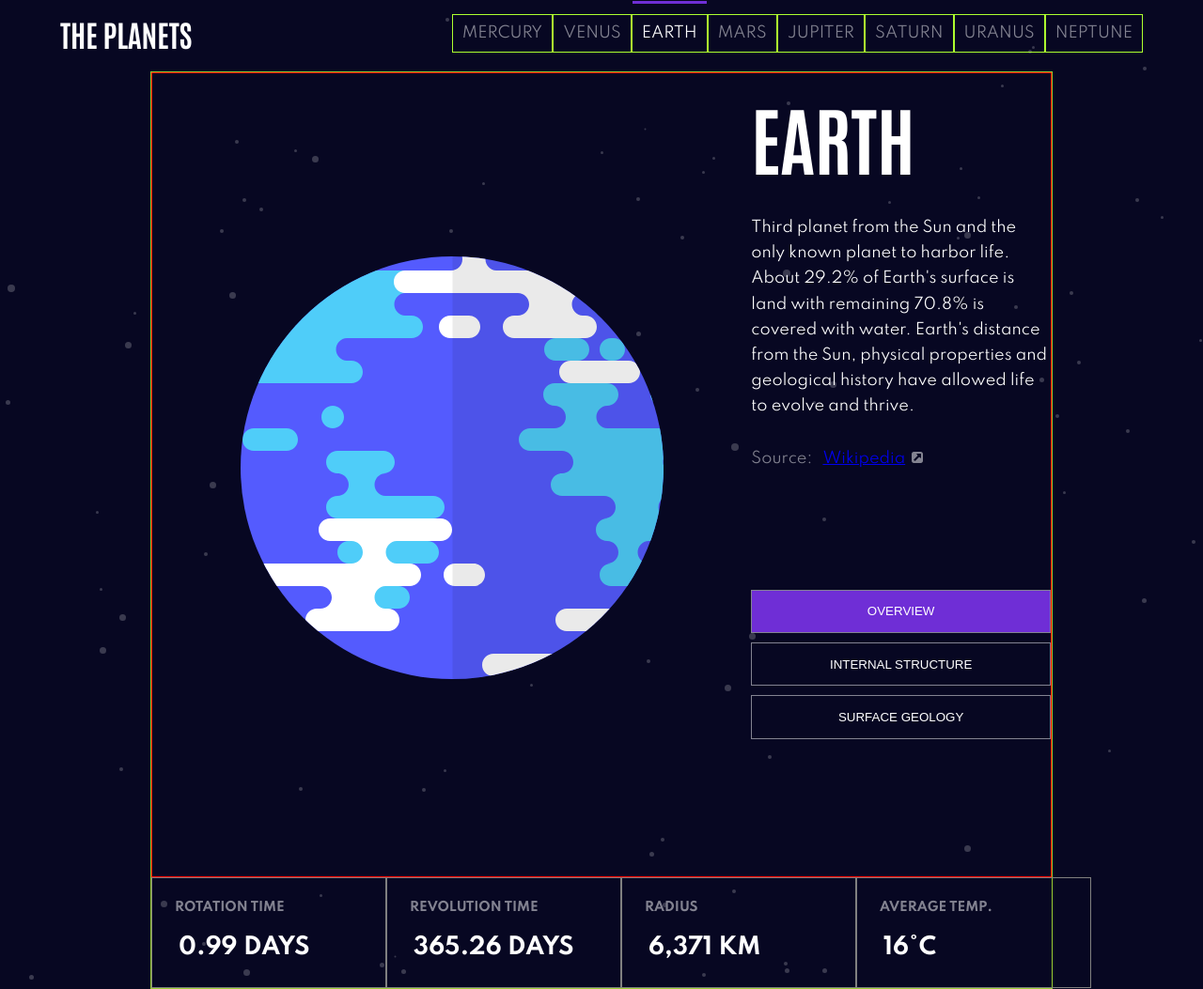
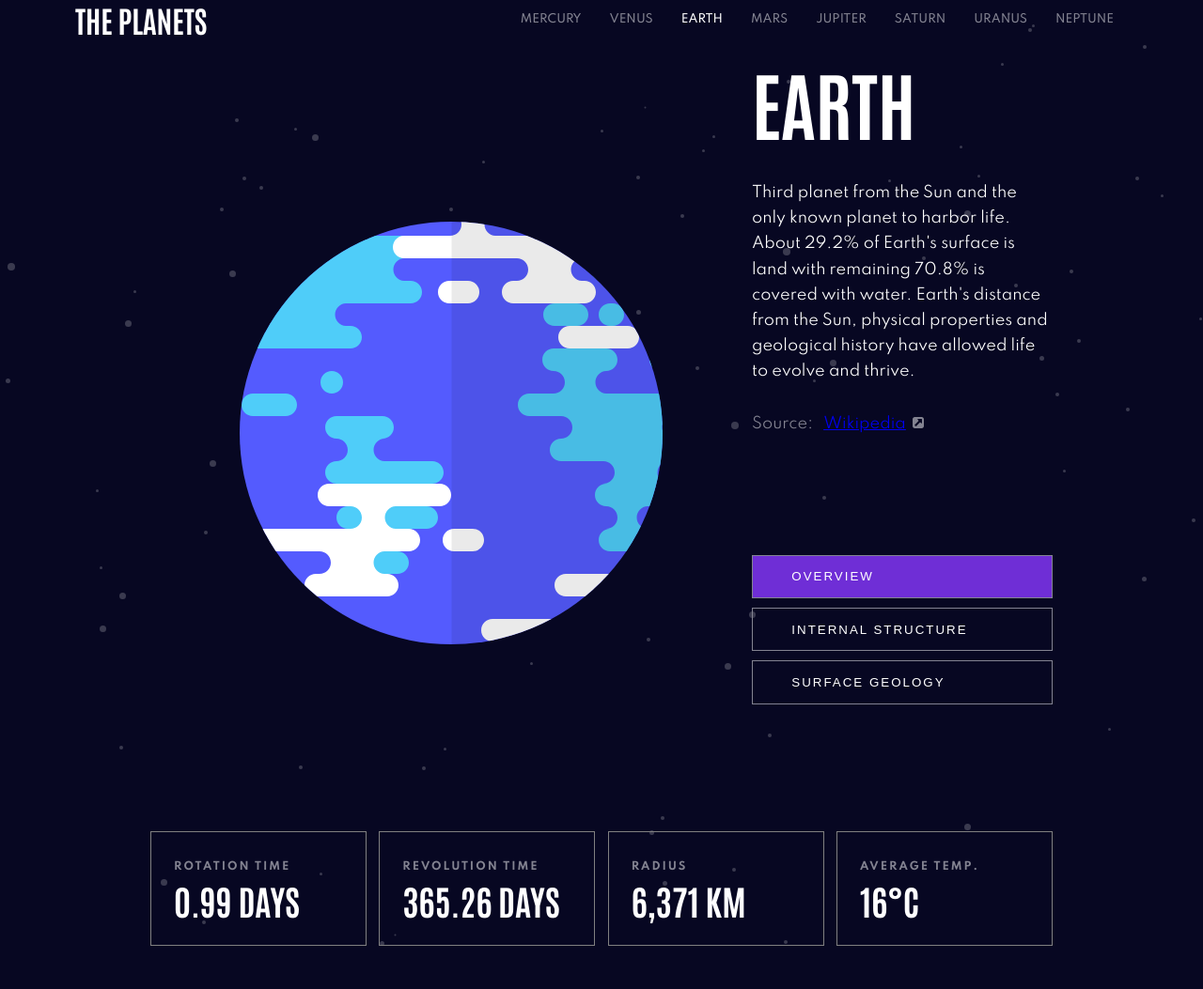
Before and after one commit to ScarSymmetry/-FrontEndMentor-Planets-Facts-with-React, a React (Create React App) app: page / in a window 1280 px wide. Shown: the whole page at 94% size. After the commit the page ends 1007 px from the top, so only its background shows below. Built offline with nearby package versions, Linux system fonts and the light colour scheme.

Commit message:
styling fixes

```diff
--- a/src/App.css
+++ b/src/App.css
@@ -1,3 +1,4 @@
+@import-normalize;
 @import url("https://fonts.googleapis.com/css2?family=Antonio:wght@400;500;700&display=swap");
 
 @import url("https://fonts.googleapis.com/css2?family=Antonio:wght@400;500;700&family=Spartan:wght@400;500;700&display=swap");
@@ -42,5 +43,4 @@ body {
 
 	margin: 0 auto;
 	padding: 0;
-	border: 1px solid yellowgreen;
 }
--- a/src/App.js
+++ b/src/App.js
@@ -9,7 +9,8 @@ import Header from "./Header";
 import Main from "./componenets/Main/Main";
 
 const App = () => {
-	const [planet, setPlanet] = useState(data[2]);
+	const initialData = data && data[2];
+	const [planet, setPlanet] = useState(initialData);
 
 	const [activeIndex, setActiveIndex] = useState(0);
 
@@ -17,8 +18,7 @@ const App = () => {
 		setPlanet(data[index]);
 	};
 
-	//this way of extraction  from data.json seems shitty to me, couldnt come up with something cleaner
-	// const planetImage = Object.values(planet.images)[activeIndex];
+
 
 	const shit = Object.keys(planet.images)[activeIndex];
 
--- a/src/Characteristics.js
+++ b/src/Characteristics.js
@@ -4,7 +4,7 @@ const Characteristics = ({ title, data }) => {
 	return (
 		<div className={styles.frame}>
 			<h5 className={styles.title}>{title}</h5>
-			<h2 className={styles.data}>{data}</h2>
+			<h4 className={styles.data}>{data}</h4>
 		</div>
 	);
 };
--- a/src/Characteristics.module.css
+++ b/src/Characteristics.module.css
@@ -2,17 +2,27 @@
 	background: transparent;
 	border: 1px solid grey;
 	color: var(--color-white);
-	min-width: 250px;
-	padding: 1em;
+	min-width: 230px;
+	text-align: left;
+	padding: 1.5em;
+
 }
 
 .title {
 	text-transform: uppercase;
 	color: var(--color-light-grey);
-	padding: 0.5rem;
+
+	font-size: 0.7em;
+	padding-block: 0.5em;
+	letter-spacing: 2px;
+
+
 }
 
 .data {
 	text-transform: uppercase;
-	padding: 0.5em;
+
+	font-family: var(--font-antonio);
+	font-weight: 600;
+	font-size: 2.3em;
 }
--- a/src/Header.module.css
+++ b/src/Header.module.css
@@ -4,8 +4,7 @@
 	max-width: 100%;
 	justify-content: space-between;
 	align-items: center;
-	padding-inline: min(10vw, 4em);
-	padding-block: 15px 20px;
+	padding-inline: min(10vw, 5em);
 }
 
 .navbar__title {
--- a/src/Nav.module.css
+++ b/src/Nav.module.css
@@ -3,16 +3,17 @@
 	max-width: 100%;
 
 	text-transform: uppercase;
-
 }
 
 .nav li {
+	font-weight: 500;
+	font-size: 12px;
+	margin-inline: 5px;
 	position: relative;
 	cursor: pointer;
 	color: var(--color-light-grey);
 	list-style-type: none;
 	padding: 10px;
-	border: 1px solid greenyellow;
 }
 
 .nav li:hover {
--- a/src/PlanetDetails.module.css
+++ b/src/PlanetDetails.module.css
@@ -1,5 +1,8 @@
 .body {
+	max-width: 100%;
 	display: flex;
+	flex-wrap: wrap;
 	justify-content: space-between;
-    grid-column: 1 / -1;
+	margin-top: 5px;
+
 }
--- a/src/PlanetsButton.js
+++ b/src/PlanetsButton.js
@@ -4,14 +4,18 @@ import styles from "./PlanetsButton.module.css";
 const PlanetsButton = ({ data, onTabClick, backgroundColor }) => {
 	const isTabletOrMobile = useMediaQuery({ query: "(max-width: 1224px)" });
 	return (
-		<div>
+		<>
 			<button
 				className={`${styles[backgroundColor.toLowerCase()]} ${styles.button}`}
 				onClick={() => onTabClick(data.id)}
 			>
-				{isTabletOrMobile ? data.mobile : data.text}
+				{isTabletOrMobile ? (
+					<span className={styles.container}>{data.mobile} </span>
+				) : (
+					<span className={styles.container}>{data.text} </span>
+				)}
 			</button>
-		</div>
+		</>
 	);
 };
 
--- a/src/PlanetsButton.module.css
+++ b/src/PlanetsButton.module.css
@@ -8,6 +8,14 @@
 	border: 1px solid var(--color-light-grey);
 	background: transparent;
 	text-transform: uppercase;
+
+	letter-spacing: 2px;
+}
+
+.container {
+	display: flex;
+
+	padding-left: 2em;
 }
 
 .mercury {
--- a/src/componenets/Main/Main.module.css
+++ b/src/componenets/Main/Main.module.css
@@ -6,8 +6,6 @@
 	justify-items: center;
 	grid-template-columns: repeat(6, 1fr);
 	grid-template-rows: repeat(2, 1fr);
-	border: 1px solid red;
-	padding-bottom: 1em;
 }
 
 .text_container {
```
